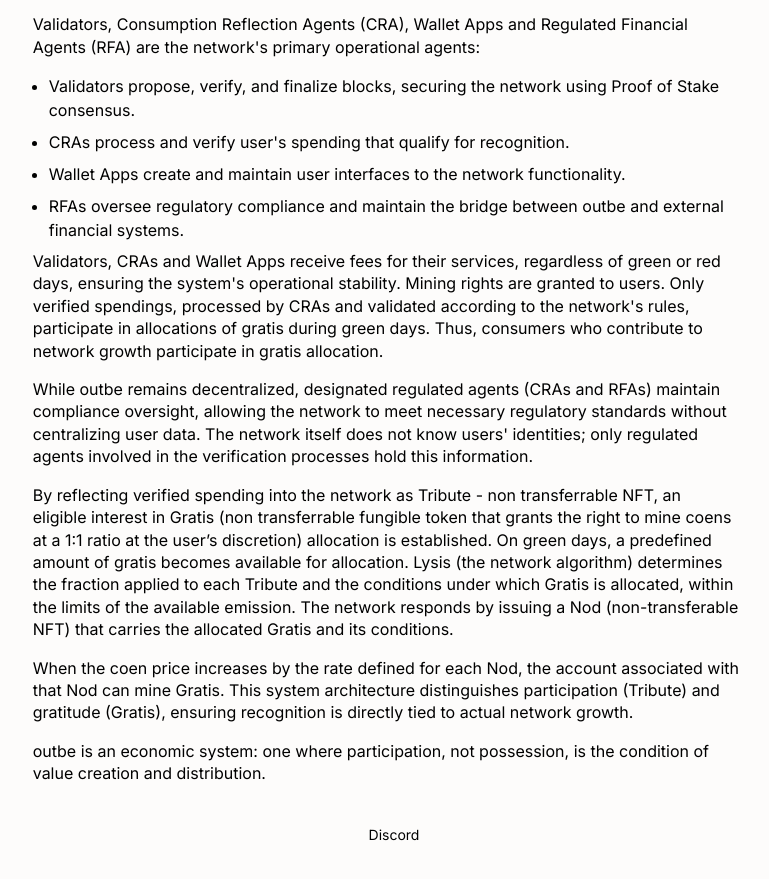
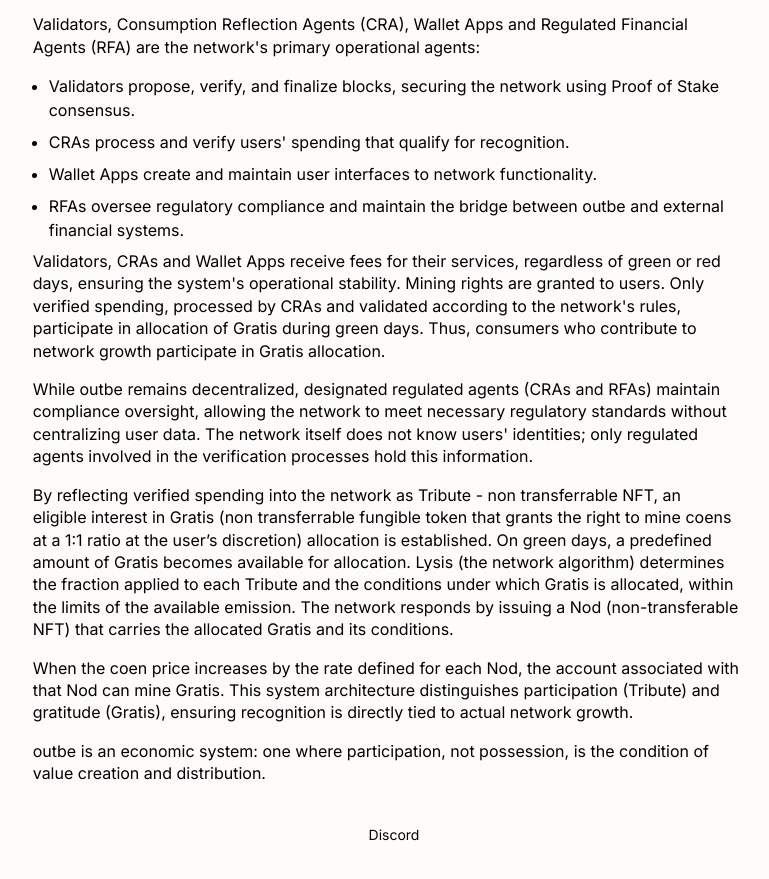
Before and after one commit to outbe/outbe.github.io, a plain HTML site: page index.html in a window 1280 px wide. Shown: the part 1187-2066 px from the top of the page, without its empty margins (290-1059 px from the left). Drawn offline with nearby package versions, Linux system fonts and the light colour scheme.

Commit message:
Update index.html
small changes

```diff
--- a/index.html
+++ b/index.html
@@ -96,14 +96,14 @@
                         <p>Validators, Consumption Reflection Agents (CRA), Wallet Apps and Regulated Financial Agents (RFA) are the network's primary operational agents:</p>
                         <ul class="list-disc">
                             <li><strong>Validators</strong> propose, verify, and finalize blocks, securing the network using Proof of Stake consensus.</li>
-                            <li><strong>CRAs</strong> process and verify user's spending that qualify for recognition.</li>
-                            <li><strong>Wallet Apps</strong> create and maintain user interfaces to the network functionality.</li>
+                            <li><strong>CRAs</strong> process and verify users' spending that qualify for recognition.</li>
+                            <li><strong>Wallet Apps</strong> create and maintain user interfaces to network functionality.</li>
                             <li><strong>RFAs</strong> oversee regulatory compliance and maintain the bridge between outbe and external financial systems.</li>
                         </ul>
 
-                        <p>Validators, CRAs and Wallet Apps receive fees for their services, regardless of green or red days, ensuring the system's operational stability. Mining rights are granted to users. Only verified spendings, processed by CRAs and validated according to the network's rules, participate in allocations of gratis during green days. Thus, consumers who contribute to network growth participate in gratis allocation.</p>
+                        <p>Validators, CRAs and Wallet Apps receive fees for their services, regardless of green or red days, ensuring the system's operational stability. Mining rights are granted to users. Only verified spending, processed by CRAs and validated according to the network's rules, participate in allocation of Gratis during green days. Thus, consumers who contribute to network growth participate in Gratis allocation.</p>
                         <p>While outbe remains decentralized, designated regulated agents (CRAs and RFAs) maintain compliance oversight, allowing the network to meet necessary regulatory standards without centralizing user data. The network itself does not know users' identities; only regulated agents involved in the verification processes hold this information.</p>
-                        <p>By reflecting verified spending into the network as Tribute - non transferrable NFT, an eligible interest in Gratis (non transferrable fungible token that grants the right to mine coens at a 1:1 ratio at the user’s discretion) allocation is established. On green days, a predefined amount of gratis becomes available for allocation. Lysis (the network algorithm) determines the fraction applied to each Tribute and the conditions under which Gratis is allocated, within the limits of the available emission. The network responds by issuing a Nod (non-transferable NFT) that carries the allocated Gratis and its conditions.</p>
+                        <p>By reflecting verified spending into the network as Tribute - non transferrable NFT, an eligible interest in Gratis (non transferrable fungible token that grants the right to mine coens at a 1:1 ratio at the user’s discretion) allocation is established. On green days, a predefined amount of Gratis becomes available for allocation. Lysis (the network algorithm) determines the fraction applied to each Tribute and the conditions under which Gratis is allocated, within the limits of the available emission. The network responds by issuing a Nod (non-transferable NFT) that carries the allocated Gratis and its conditions.</p>
                         <p>When the coen price increases by the rate defined for each Nod, the account associated with that Nod can mine Gratis. This system architecture distinguishes participation (Tribute) and gratitude (Gratis), ensuring recognition is directly tied to actual network growth.</p>
                         <p>outbe is an economic system: one where participation, not possession, is the condition of value creation and distribution.</p>
                     </div>
```
